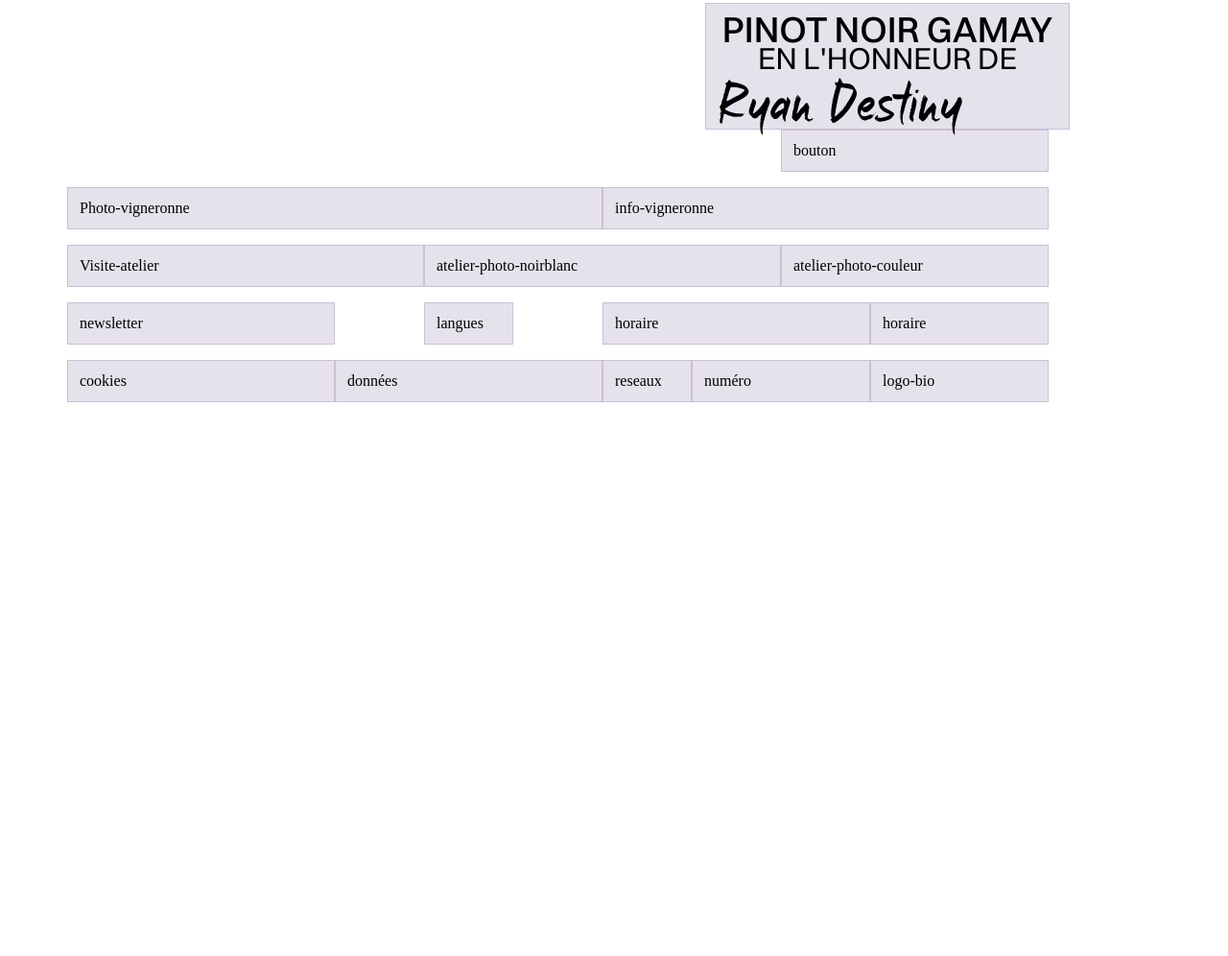
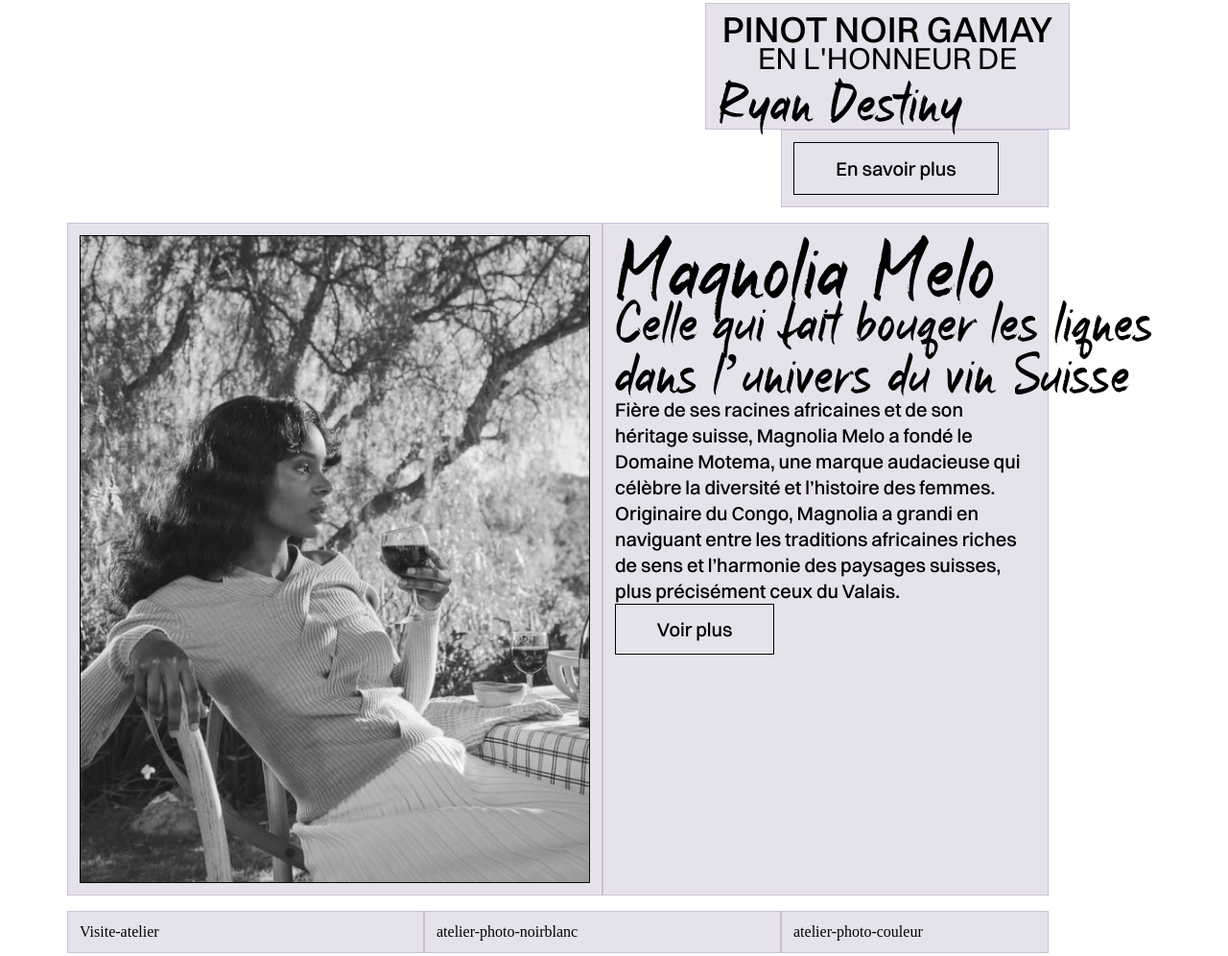
Before and after one commit to Paula-melol/IMD22-Projet-vin-PaulaMelo, a website built with Parcel: page src/index.html in a window 1280 px wide. Shown: the part 1680-2676 px from the top of the page at 96% size. Before the commit the page ends 2099 px from the top, so only its background shows below. Built offline with nearby package versions, Linux system fonts and the light colour scheme.

Commit message:
vigneronne

```diff
--- a/src/index.html
+++ b/src/index.html
@@ -55,26 +55,79 @@
 
       </div>
 
+
       <div class="row">
-        <div class="col-3 offset-8">bouton</div>
-      </div>
-      <div class="row">
-        <div class="col-6">Photo-vigneronne</div>
-        <div class="col-5">info-vigneronne</div>
+
+
+        <div class="col-3 offset-8">
+
+
+          <div class="bouton-redwine-card" >En savoir plus </div>
+
+
+        </div>
+
       </div>
 
+
+
       <div class="row">
+
+
+        <div class="col-6">
+
+         <div class="img-vigneronne"> <img src="img/vigneronne.png" alt="portrait vigneronne"> </div>
+
+        </div>
+
+
+
+        <div class="col-5">
+
+
+          <div class="texte-vigneronne">
+
+            <div class="nom-vigneronne"> Magnolia Melo   </div>
+            <div class="sous-titre-vigneronne"> Celle gui fait bouqer les liqnes dans l’univers du vin Suisse </div>
+            <div class="texte-vigneronne"> Fière de ses racines africaines et de son héritage suisse, Magnolia Melo a fondé le Domaine Motema, une marque audacieuse qui célèbre la diversité et l’histoire des femmes. Originaire du Congo, Magnolia a grandi en naviguant entre les traditions africaines riches de sens et l’harmonie des paysages suisses, plus précisément ceux du Valais. </div>
+      <div class="bouton-vigneronne"> Voir plus</div>
+      </div>
+
+      </div>
+
+      </div>
+
+
+
+      <div class="row">
+
+
+
         <div class="col-4">Visite-atelier</div>
         <div class="col-4">atelier-photo-noirblanc</div>
         <div class="col-3">atelier-photo-couleur</div>
       </div>
 
+
+
+
+
+
       <div class="row">
+
+
         <div class="col-3">newsletter</div>
         <div class="col-1 offset-1">langues</div>
         <div class="col-3 offset-1">horaire</div>
         <div class="col-2">horaire</div>
       </div>
+
+
+
+
+
+
+
 
       <div class="row">
         <div class="col-3">cookies</div>
--- a/src/scss/main.scss
+++ b/src/scss/main.scss
@@ -32,7 +32,7 @@
 }
 @font-face {
   font-family: "Marker Mark";
-  src: url("/font/MarkerMark-Regular.woff") format("woff");
+  src: url("../font/MarkerMark-Regular.woff") format("woff2");
 }
 img,
 video {
@@ -112,7 +112,7 @@
   font-size: 32px;
   font-style: normal;
   font-weight: 400;
-  line-height: 30px; /* 93.75% */
+  line-height: 30px;
   text-transform: uppercase;
 }
 .nom-vin-rouge {
@@ -126,3 +126,54 @@
   height: 46px;
   flex-shrink: 0;
 }
+
+.bouton-redwine-card {
+  display: flex;
+  width: 214px;
+  padding: 13px;
+  justify-content: center;
+  align-items: center;
+  gap: 10px;
+  border: 0.5px solid var(--Noir, #000);
+  color: var(--Noir, #000);
+  font-family: Switzer;
+  font-size: 20px;
+  font-weight: 500;
+}
+.nom-vigneronne {
+  color: var(--Noir, #000);
+  font-family: "Marker Mark";
+  font-size: 96px;
+  font-style: normal;
+  font-weight: 400;
+  line-height: 60px;
+  width: 438px;
+}
+.sous-titre-vigneronne {
+  color: var(--Noir, #000);
+  font-family: "Marker Mark";
+  font-size: 64px;
+  font-style: normal;
+  font-weight: 400;
+  line-height: 85.947%;
+  width: 597px;
+}
+.texte-vigneronne {
+  color: var(--Noir, #000);
+  font-family: Switzer;
+  font-size: 20px;
+  font-style: normal;
+  font-weight: 500;
+  line-height: normal;
+}
+.bouton-vigneronne {
+  border: 0.5px solid var(--Noir, #000);
+  display: flex;
+  width: 166px;
+  height: 53px;
+  padding: 13px;
+  justify-content: center;
+  align-items: center;
+  gap: 10px;
+  flex-shrink: 0;
+}
```
